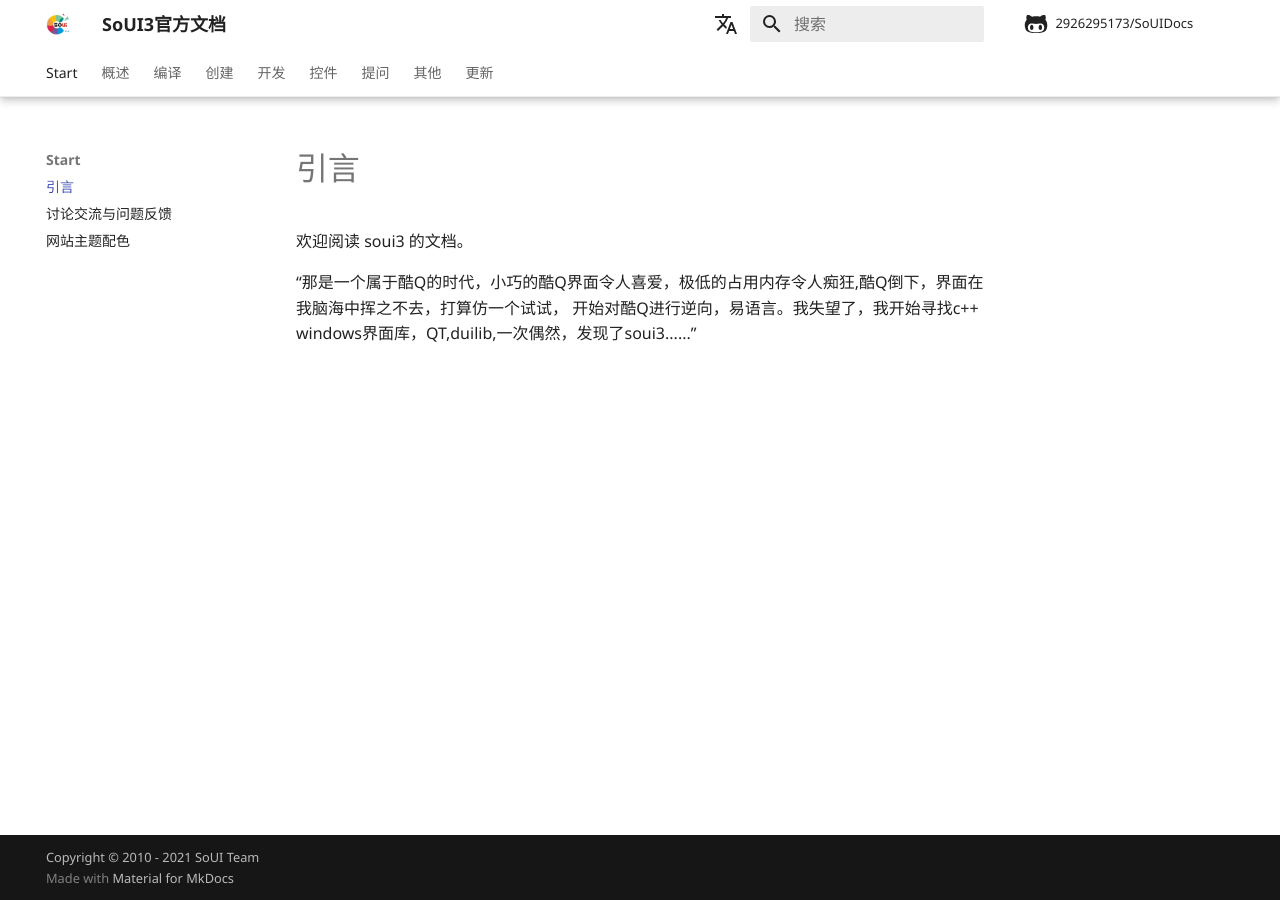
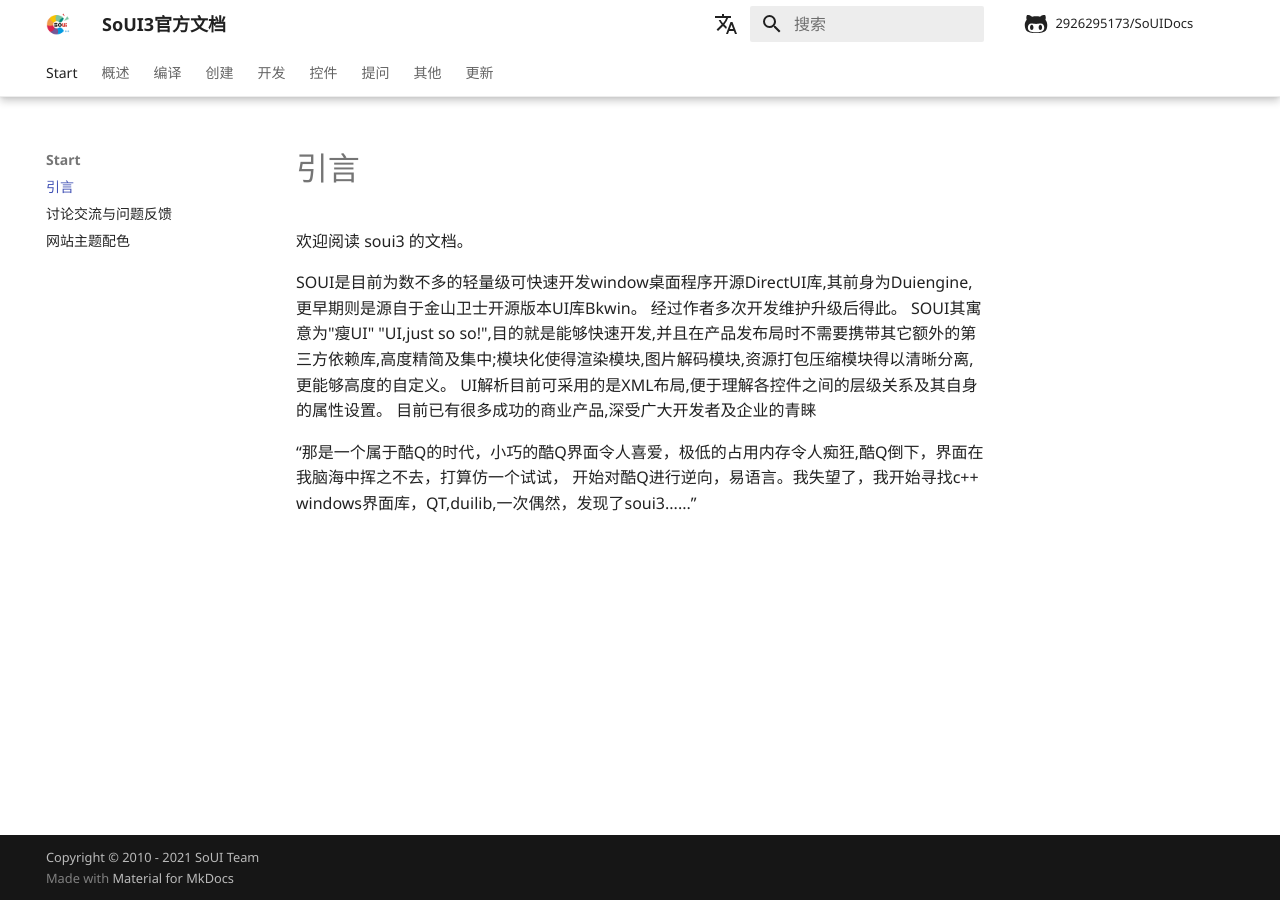
Before and after one commit to setoutsoft/SoUIDocs, an MkDocs documentation site: the page built from docs/zh/docs/index.md, in a window 1280 px wide. Built offline with MkDocs 1.6.1 and Material for MkDocs 9.7.7, drawn with Linux system fonts in a browser that asks for light colours; comment, search, counter and statistics services are not loaded.

Commit message:
Update index.md

```diff
--- a/docs/zh/docs/index.md
+++ b/docs/zh/docs/index.md
@@ -2,5 +2,12 @@
 
 欢迎阅读 soui3 的文档。
 
+
+SOUI是目前为数不多的轻量级可快速开发window桌面程序开源DirectUI库,其前身为Duiengine,更早期则是源自于金山卫士开源版本UI库Bkwin。
+经过作者多次开发维护升级后得此。
+SOUI其寓意为"瘦UI" "UI,just so so!",目的就是能够快速开发,并且在产品发布局时不需要携带其它额外的第三方依赖库,高度精简及集中;模块化使得渲染模块,图片解码模块,资源打包压缩模块得以清晰分离,更能够高度的自定义。
+UI解析目前可采用的是XML布局,便于理解各控件之间的层级关系及其自身的属性设置。
+目前已有很多成功的商业产品,深受广大开发者及企业的青睐
+
  “那是一个属于酷Q的时代，小巧的酷Q界面令人喜爱，极低的占用内存令人痴狂,酷Q倒下，界面在我脑海中挥之不去，打算仿一个试试，
  开始对酷Q进行逆向，易语言。我失望了，我开始寻找c++ windows界面库，QT,duilib,一次偶然，发现了soui3......”
```
